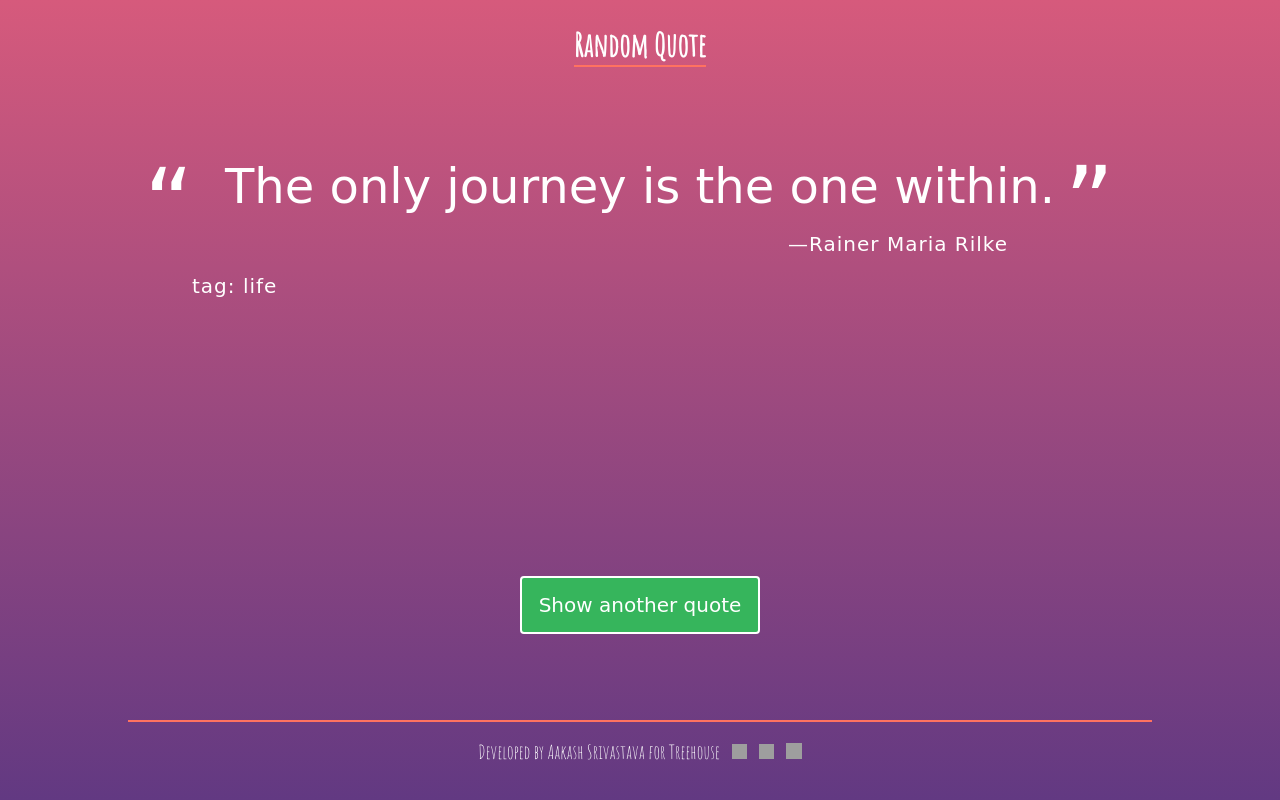
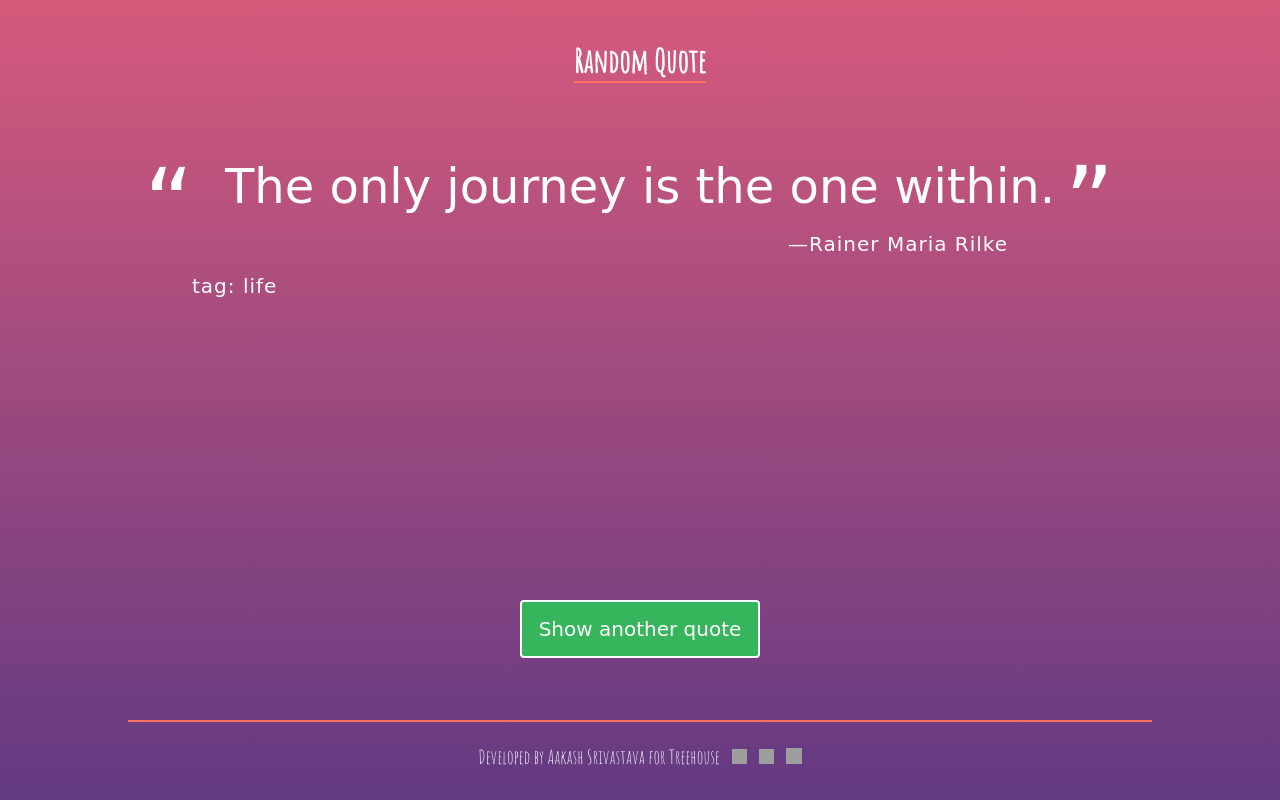
Before and after one commit to aakashsr/techdegree-project-1, a plain HTML site: page index.html in a window 1280 px wide. Drawn offline with Linux system fonts and the light colour scheme; grey boxes are pictures that could not be loaded; a web font is replaced by a local one.

Commit message:
Changed padding of h1 , width of container ,margin of button

```diff
--- a/css/styles.css
+++ b/css/styles.css
@@ -12,14 +12,14 @@ h1{
   margin-top: 0;
   border-bottom: 2px solid #ff7260;
   display: inline-block;
-  padding-top: .75em;
+  padding-top: 1.25em;
 }
 
 
 #container{
   height: 90vh;
   border-bottom: 2px solid #ff7260;
-  width: 100%;
+  width: 90%;
   margin: 0 auto;
 }
 
@@ -101,9 +101,9 @@ h1{
   width: 12em;
   display: inline-block;
   left: 50%;
-  top:70%;
+  top:75%;
   margin-left: -6em;
-  margin-bottom: 150px;
+  margin-bottom: 120px;
   border-radius: 4px;
   border: 2px solid #fff;
   color: #fff;
@@ -115,11 +115,12 @@ h1{
 .footer{
  font-family: 'Amatic SC', cursive;
  position: absolute;
- top: 90%;
+ top: 93%;
  width: 60%;
  left: 20%;
  right:20%;
  font-size: 1.2em;
+ margin: 0;
 }
 
 .icon{
@@ -159,7 +160,6 @@ h1{
   }
 
   #loadQuote{
-    top:72%;
     padding: 15px 0;
   }
 }
```
